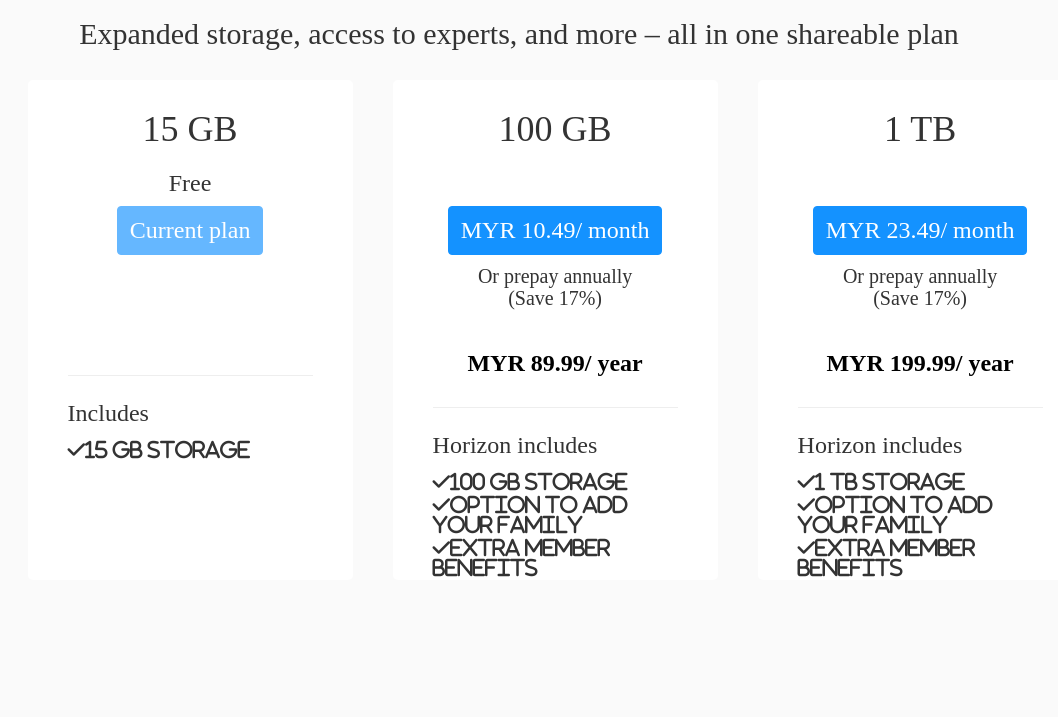
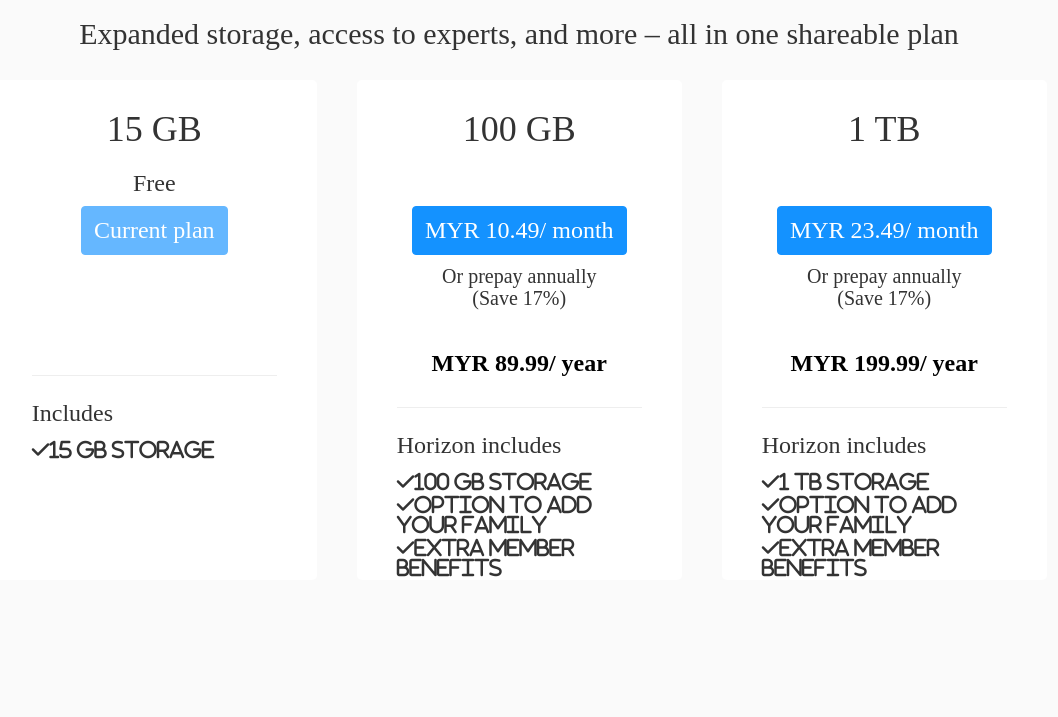
Before and after one commit to weiiloon/weiiloon.github.io, a plain HTML site: page index.html in a window 1280 px wide. Shown: the part 2886-3603 px from the top of the page, without its empty margins (121-1179 px from the left). Drawn offline with nearby package versions, Linux system fonts and the light colour scheme.

Commit message:
Netbean to Github

```diff
--- a/css.css
+++ b/css.css
@@ -318,3 +318,7 @@ body{
     padding:0 50px 0 50px;
     width:1000px;
 }
+
+.row{
+    margin-right:0px!important;
+}
--- a/index.html
+++ b/index.html
@@ -111,7 +111,7 @@ and open the template in the editor.
         </div>
       <div class="container">
   <div class="row">
-    <div class="col-lg-4" style="margin-left:8%">
+    <div class="col-lg-4" style="margin-left:5%">
         <div class="center">
         <h1>15 GB</h1>
         <h3>Free</h3>
@@ -210,7 +210,7 @@ and open the template in the editor.
            <h1 style="font-size:40px; color:white;font-weight:bold"> Why Horizon?</h1>
            <h2 style="font-size:28px; color:white"> We are IT professionals that provides quality service and care for our clients </h2>
            <br/>
-           <div class="row">
+           <div class="row row1">
                <div class="col-lg-3" style="margin-left:8%">
 
                    <p style="font-size:25px;font-weight:900">Experienced Professional Team</p>
```
